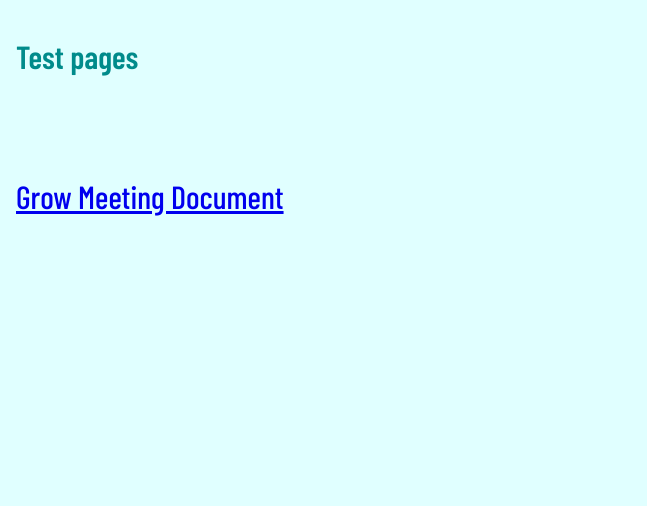
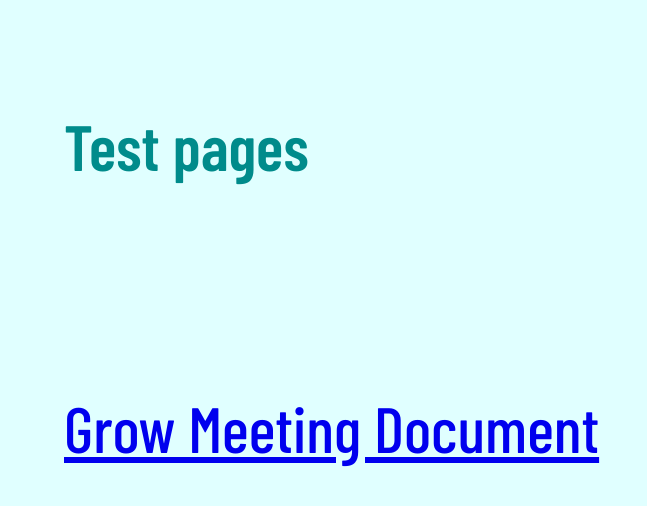
Before and after one commit to sjgcit/sjgcit.github.io, a plain HTML site: page index.html in a window 1280 px wide. Shown: the whole page, without its empty margins (0-647 px from the left). Drawn offline with nearby package versions, Linux system fonts and the light colour scheme; a web font is replaced by a local one.

Commit message:
Add files via upload

```diff
--- a/index.html
+++ b/index.html
@@ -39,27 +39,29 @@
 	<style>
 		body{
 			font-family: 'Barlow Condensed', sans-serif;
-			font-size: 1rem;
+			font-size: 5vw;
 			background-color: lightcyan;
 			color: black;
 			margin: 0;
 		}
 		h1{
 			font-family: 'Barlow Condensed', sans-serif;
-			font-size: 2rem;
+			font-size: 1em;
 			background-color: lightcyan;
 			color: darkcyan;
-			padding-left: 1rem;
-			padding-block: 1rem;
+			padding-left: 1em;
+			padding-block: 1em;
 			white-space: pre-wrap;
 		}
 		p{
 			font-family: 'Barlow Condensed', sans-serif;
-			font-size: 2rem;
+			font-size: 1em;
 			background-color: lightcyan;
 			color: black;
-			padding-left: 1rem;
-			padding-block: 1rem;
+			padding-left: 1em;
+/*
+			padding-block: 1em;
+*/
 			white-space: pre-wrap;
 	</style>
 
@@ -68,8 +70,6 @@
 <body>
 
 <h1>Test pages</h1>
-
-
 <p>
 <a href="meeting-doc.html">Grow Meeting Document</a>
 </p>
```
